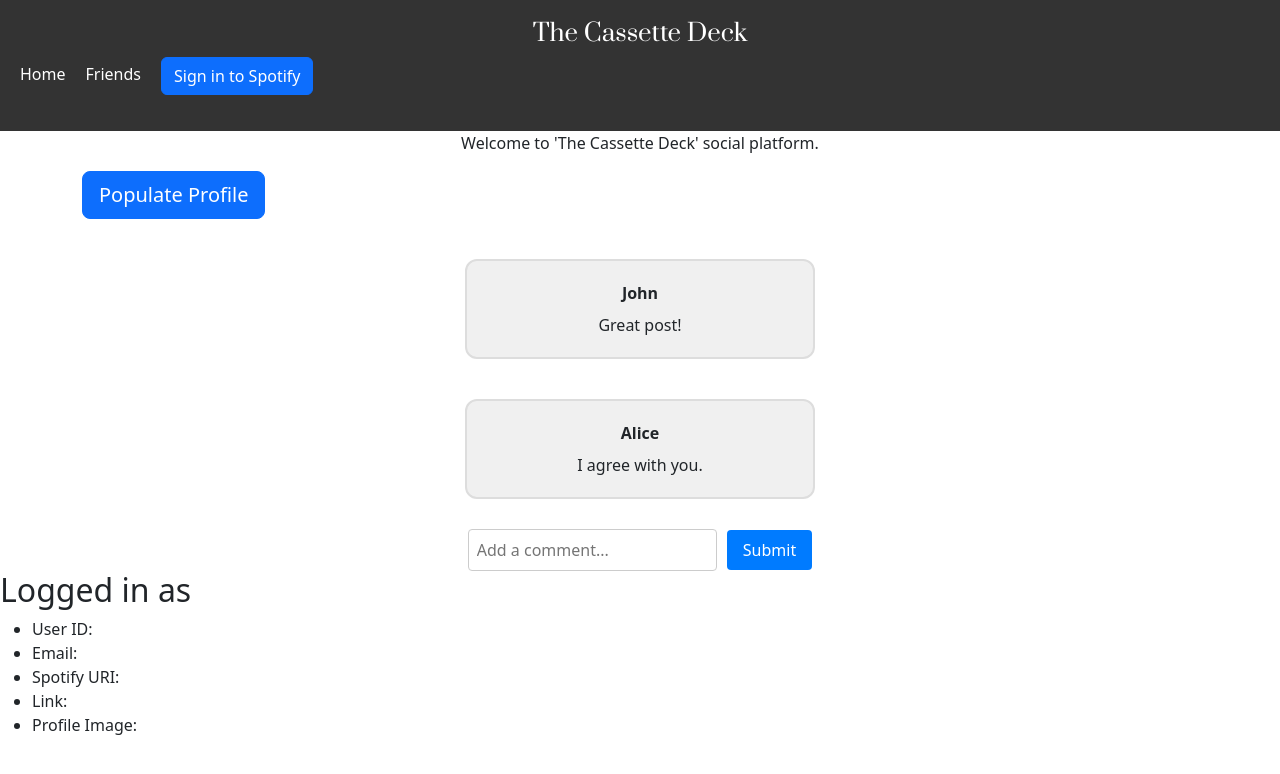
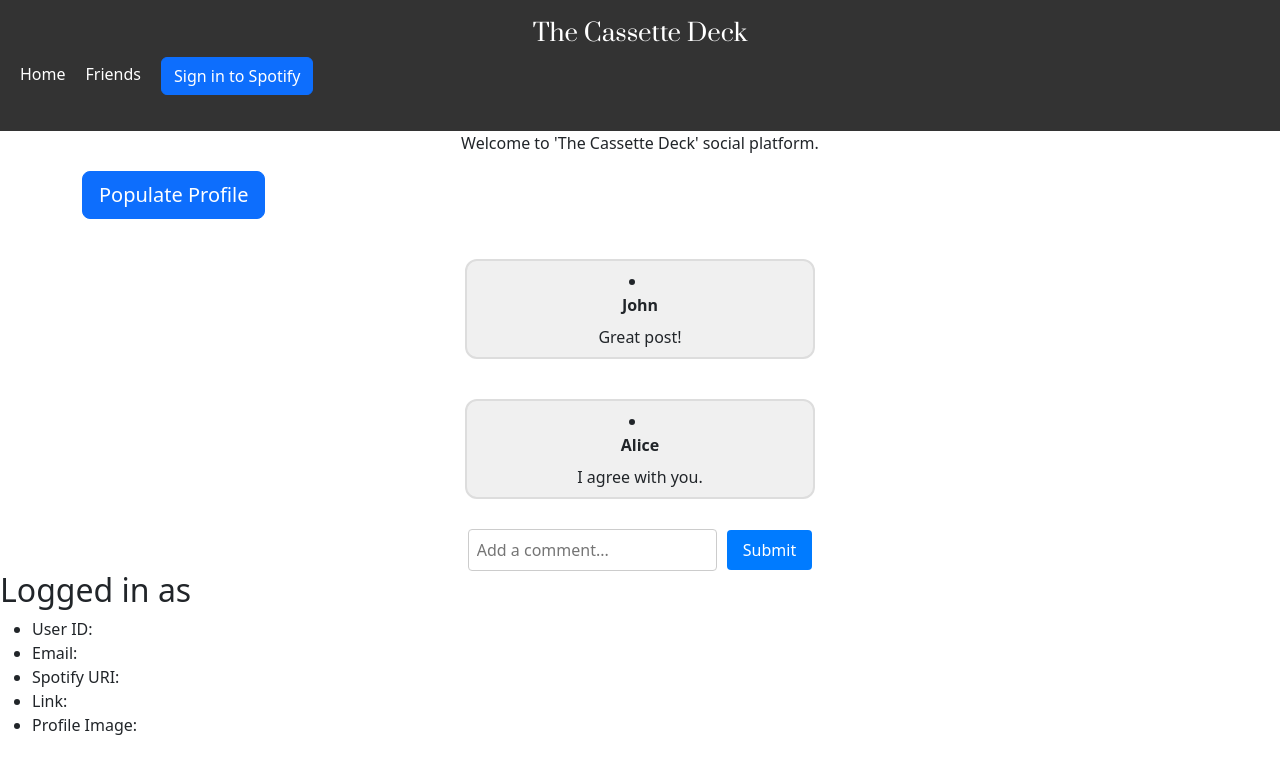
Before and after one commit to orngmrmld/The-Cassette-Deck, a React (Create React App) app in the folder client/: page / in a window 1280 px wide. Shown: the top 774 px of the page. Built offline with nearby package versions, Linux system fonts and the light colour scheme; a web font is replaced by a local one.

Commit message:
added more comment functionality

```diff
--- a/client/src/App.js
+++ b/client/src/App.js
@@ -210,7 +210,7 @@ function App() {
         </Container>
         <div className="comments-section">
           {comments.map(comment => (
-            <CommentBubble key={comment.id} author={comment.author} text={comment.text} />
+            <CommentBubble key={comment.id} imgUrl= {document.getElementById("imgUrl").innerText} author={comment.author} text={comment.text} />
           ))}
         </div>
         <div className="comment-input">
--- a/client/src/components/commentbubble.js
+++ b/client/src/components/commentbubble.js
@@ -1,10 +1,12 @@
 import React from 'react';
 import './commentbubble.css';
-const CommentBubble = ({ author, text }) => {
+const CommentBubble = ({ imgUrl, author, text }) => {
   return (
     <div className="comment-bubble">
+      <li> <img src={imgUrl} /> </li>
       <div className="comment-author">{author}</div>
       <div className="comment-text">{text}</div>
+
     </div>
   );
 };
```
